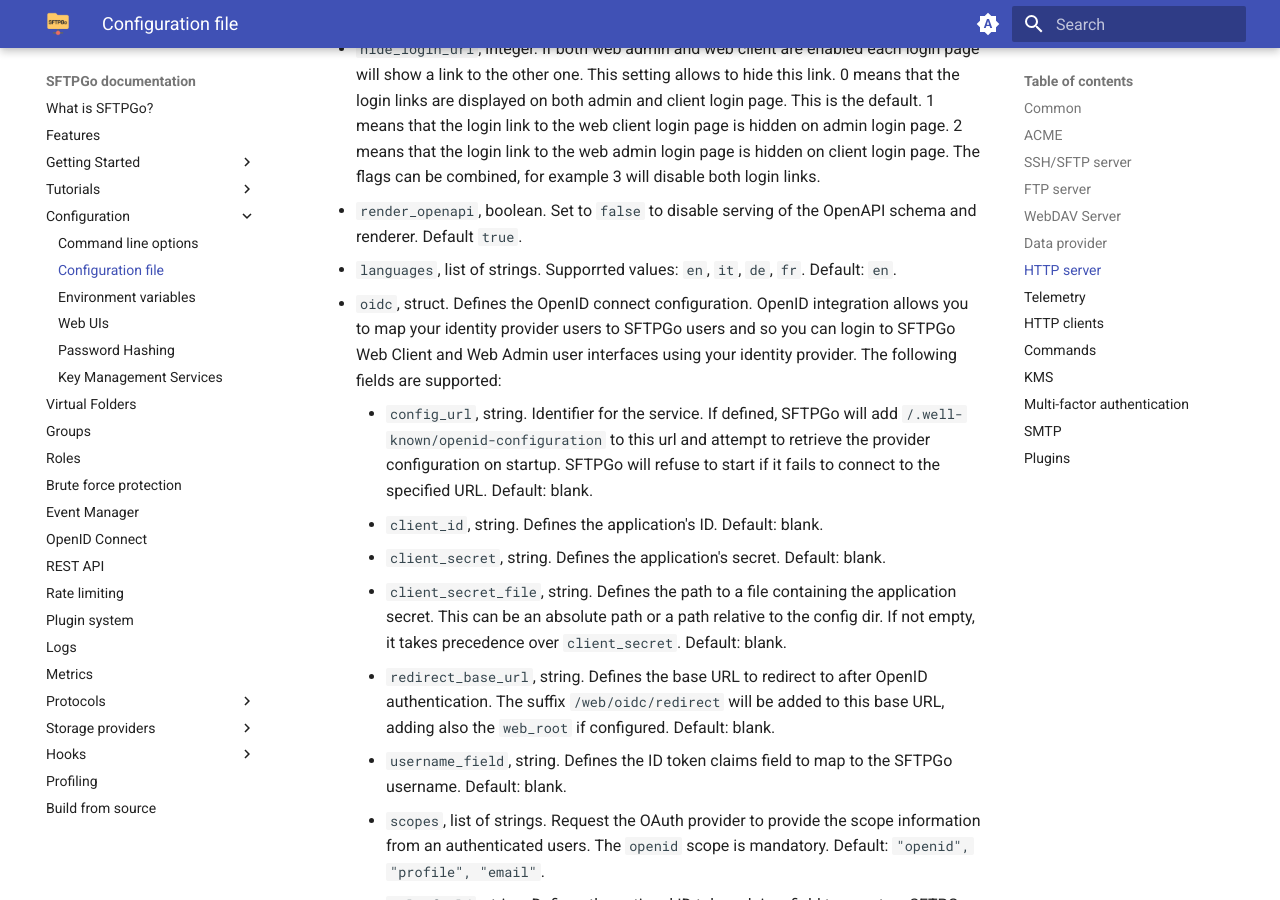
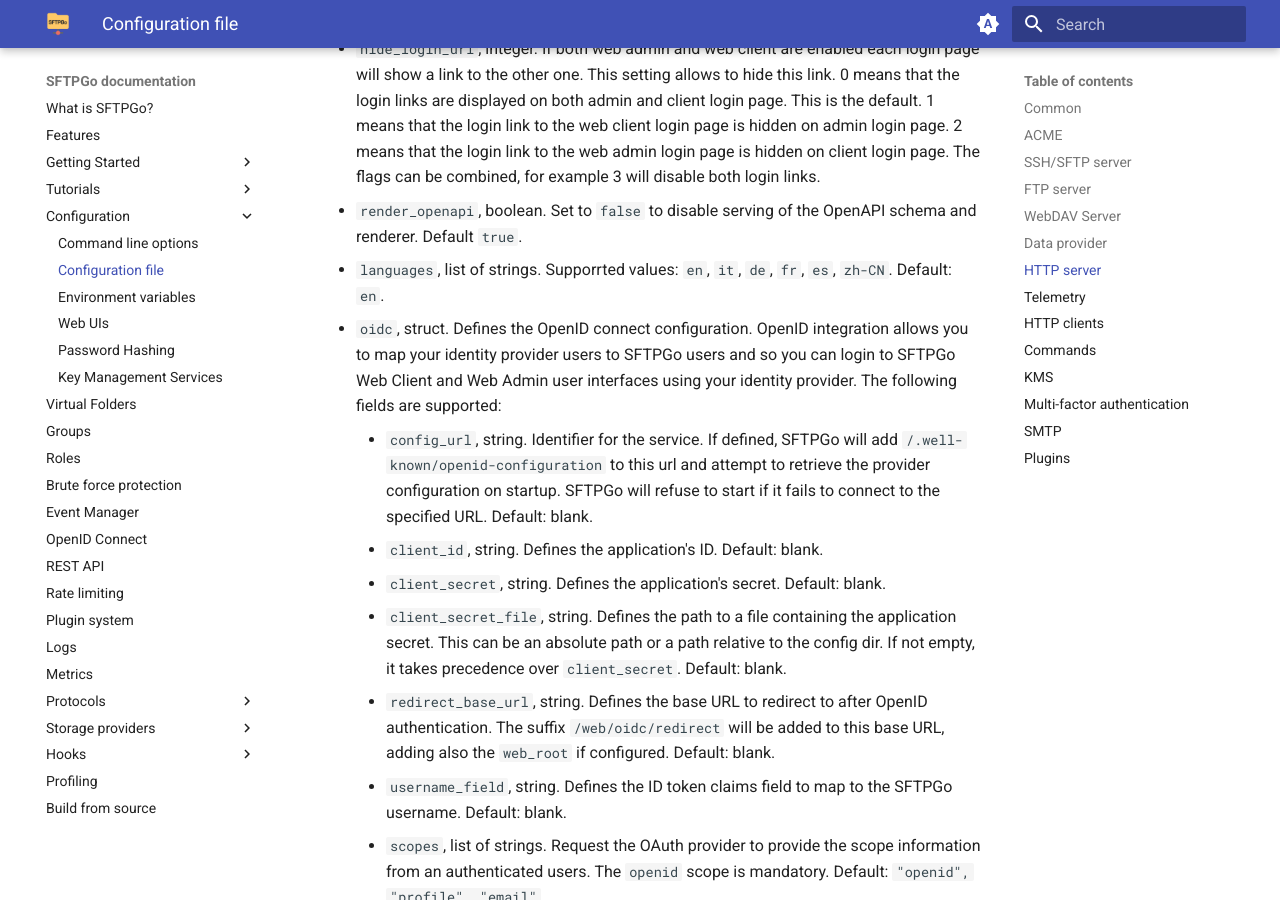
Before and after one commit to sftpgo/docs, an MkDocs documentation site: the page built from docs/config-file.md, in a window 1280 px wide and 900 px high, scrolled down 20547 px. Built offline with MkDocs 1.6.1 and Material for MkDocs 9.7.7, drawn with Linux system fonts in a browser that asks for light colours; emoji names are drawn with the system emoji font; the version menu is left out.

```diff
--- a/docs/config-file.md
+++ b/docs/config-file.md
@@ -275,7 +275,7 @@ Supported configuration parameters for the `httpd` section (REST API, WebAdmin,
   - `client_ip_header_depth`, integer. Some client IP headers such as `X-Forwarded-For` can contain multiple IP address, this setting define the position to trust starting from the right. For example if we have: `10.0.0.1,11.0.0.1,12.0.0.1,13.0.0.1` and the depth is `0`, SFTPGo will use `13.0.0.1` as client IP, if depth is `1`, `12.0.0.1` will be used and so on. Default: `0`.
   - `hide_login_url`, integer. If both web admin and web client are enabled each login page will show a link to the other one. This setting allows to hide this link. 0 means that the login links are displayed on both admin and client login page. This is the default. 1 means that the login link to the web client login page is hidden on admin login page. 2 means that the login link to the web admin login page is hidden on client login page. The flags can be combined, for example 3 will disable both login links.
   - `render_openapi`, boolean. Set to `false` to disable serving of the OpenAPI schema and renderer. Default `true`.
-  - `languages`, list of strings. Supporrted values: `en`, `it`, `de`, `fr`. Default: `en`.
+  - `languages`, list of strings. Supporrted values: `en`, `it`, `de`, `fr`, `es`, `zh-CN`. Default: `en`.
   - `oidc`, struct. Defines the OpenID connect configuration. OpenID integration allows you to map your identity provider users to SFTPGo users and so you can login to SFTPGo Web Client and Web Admin user interfaces using your identity provider. The following fields are supported:
     - `config_url`, string. Identifier for the service. If defined, SFTPGo will add `/.well-known/openid-configuration` to this url and attempt to retrieve the provider configuration on startup. SFTPGo will refuse to start if it fails to connect to the specified URL. Default: blank.
     - `client_id`, string. Defines the application's ID. Default: blank.
```
